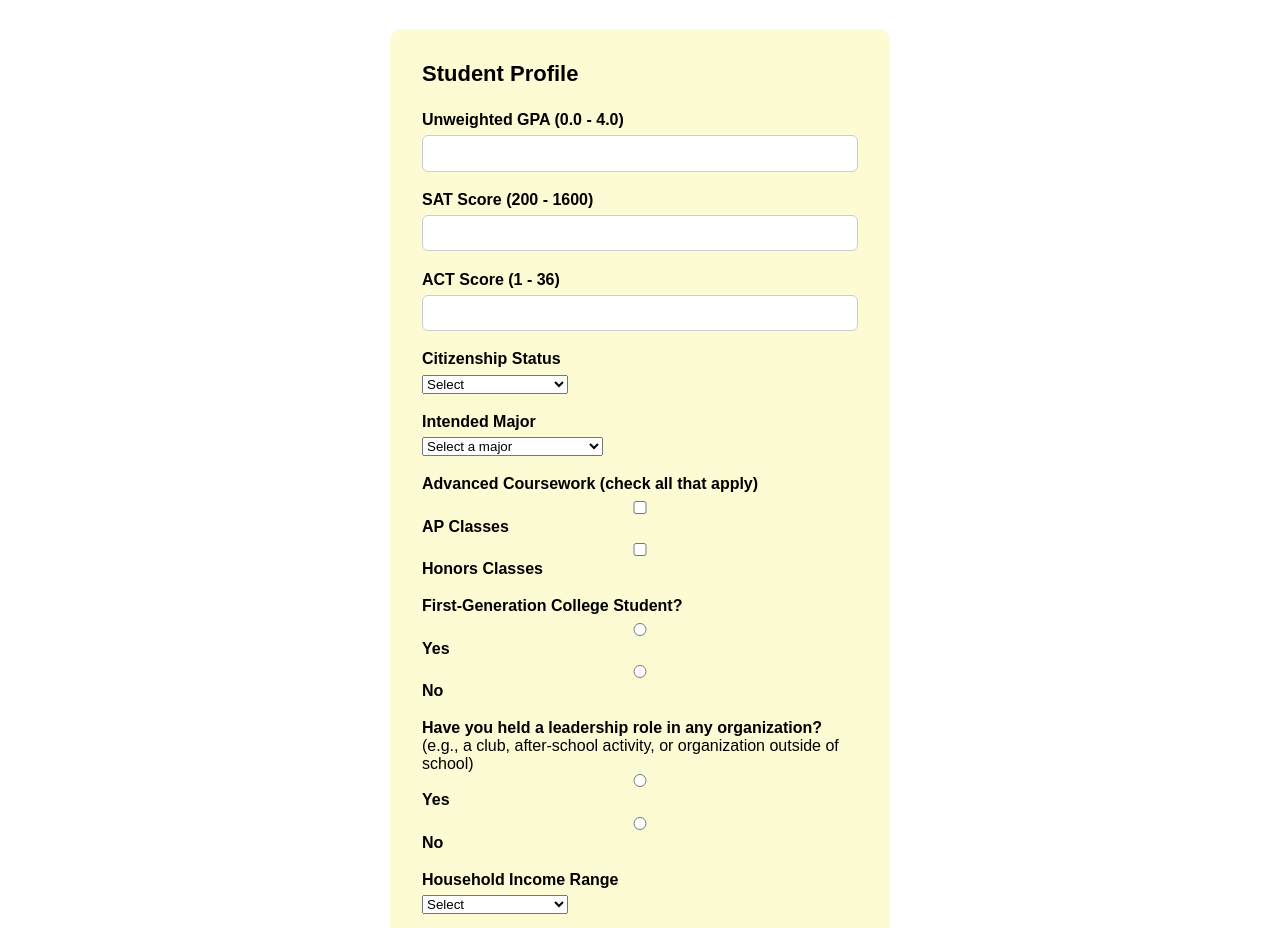
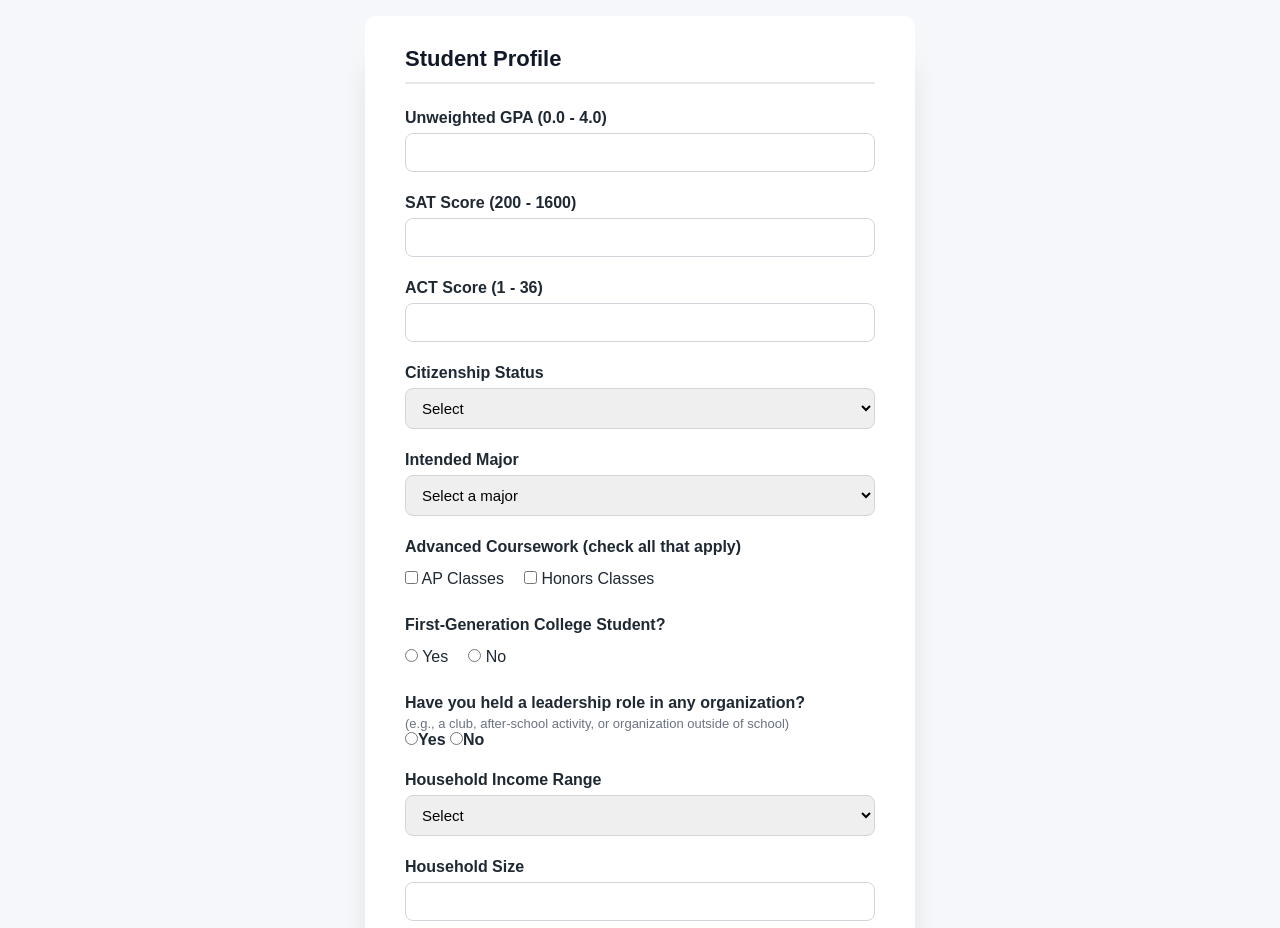
Before and after one commit to FangheZhang-git/FanghePlace, a plain HTML site: page second.html in a window 1280 px wide. Shown: the part 184-1112 px from the top of the page. Drawn offline with Linux system fonts and the light colour scheme.

Commit message:
Update Form Layout and Styles

```diff
--- a/css/second.css
+++ b/css/second.css
@@ -1,62 +1,126 @@
-/* Outside paper */
+body {
+  font-family: Arial, sans-serif;
+  background: #f5f7fb;
+  color: #1f2933;
+}
+
+/* Area outside the form */
 .searchBox {
   max-width: 1100px;
-  margin: 3rem auto;
+  margin: 40px auto;
   padding: 0 20px;
   text-align: center;
 }
 
+/* page title */
 .searchBox h2 {
-  font-size: 2rem;
+  font-size: 28px;
+  margin-bottom: 8px;
   color: #0000FF;
 }
 
 .subtitle {
-  margin-top: 0.5rem;
-  color: #555;
+  margin-top: 8px;
+  color: #6b7280;
+  margin-bottom: 30px;
 }
 
-
-
-/* Inside Form */
+/* Form */
 .searchForm {
-  background:#FDFBD4;
-  max-width: 500px;
+  background: #ffffff;
+  max-width: 550px;
   margin: 2rem auto;
-  padding: 2rem;
+  padding: 30px 40px;
   border-radius: 12px;
   text-align: left;
+  box-shadow: 0 50px 25px rgba(0, 0, 0, 0.08);
 }
 
 .searchForm h3 {
   font-size: 22px;
-  margin-bottom: 1.5rem;
-  color: black;
+  margin-bottom: 25px;
+  color: #111827;
+  border-bottom: 2px solid #e5e7eb;
+  padding-bottom: 10px;
 }
 
+/* Groups */
 .info {
-  margin-bottom: 1.2rem;
+  margin-bottom: 22px;
+  display: flex;
+  flex-direction: column;
 }
 
-label {
-  display: block;
-  margin-bottom: 0.4rem;
-  font-weight: bold;
+.info label {
+  font-weight: 600;
+  margin-bottom: 6px;
 }
 
-input {
-  width: 100%;
-  padding: 0.6rem;
-  border: 1px solid #ccc;
-  border-radius: 6px;
+.info p {
+  font-size: 13px;
+  color: #6b7280;
+  margin-top: 4px;
 }
 
+/* For inputs*/
+input[type="number"],
+select {
+  width: 100%;
+  padding: 10px 12px;
+  border-radius: 8px;
+  border: 1px solid #d1d5db;
+  font-size: 15px;
+}
+
+input:focus,
+select:focus {
+  outline: none;
+  border-color: #0000FF;
+}
+
+/* Checkbox && Radiogroups */
+.checkbox-group,
+.radio-group {
+  display: flex;
+  gap: 20px;
+  margin-top: 8px;
+}
+
+.checkbox-group label,
+.radio-group label {
+  font-weight: 500;
+  cursor: pointer;
+}
+
+/* ap/honor classes */
+.ap-inputs {
+  display: flex;
+  gap: 12px;
+}
+
+.ap-inputs input {
+  flex: 1;
+}
+
+/* SUBMIT button */
 button.primary {
   width: 100%;
-  padding: 0.7rem;
-  background: #0000FF;
+  margin-top: 30px;
+  padding: 14px;
+  font-size: 16px;
+  font-weight: 600;
+  background-color: #2563eb;
   color: white;
   border: none;
-  border-radius: 6px;
+  border-radius: 10px;
   cursor: pointer;
+  transition: background-color 0.2s, transform 0.1s;
 }
+
+button.primary:hover {
+  background-color: #0000FF;
+}
+
+button.primary:active {
+  transform: translateY(2px);
+}
--- a/javascript/scholarships.js
+++ b/javascript/scholarships.js
@@ -219,7 +219,7 @@ const scholarships = [
 
 
 
-    // merit + need
+    // merit (mainly) + need (partially)
 
     {
         name: "Gates Scholarship",
--- a/javascript/showTopBar.js
+++ b/javascript/showTopBar.js
@@ -1,6 +1,6 @@
 const resultsDiv = document.getElementById("results");
 const title = document.getElementById("title");
-
+//retrieving information from the url
 const params = new URLSearchParams(window.location.search);
 const query = params.get("query");
 
@@ -14,12 +14,12 @@ if (query) {
     if (matches.length === 0) {
         resultsDiv.innerHTML = "<p>No scholarships found.</p>";
     } else {
-        matches.forEach(renderScholarship);
+        matches.forEach(showScholarship);
     }
 }
 
 
-function renderScholarship(sch) {
+function showScholarship(sch) {
     const card = document.createElement("div");
     card.className = "scholarship-card";
 
--- a/second.html
+++ b/second.html
@@ -8,6 +8,7 @@
   <link rel="stylesheet" href="styles.css">
   <link rel="stylesheet" href="css/header.css">
   <link rel="stylesheet" href="css/second.css">
+  <link rel="stylesheet" href="css/form.css">
 </head>
 
 <body>
@@ -60,7 +61,7 @@
 
         <!-- State of Residency -->
         <div class="info" id="RESIDENCY" style="display: none">
-          <label for="residency">State of Residency</label>
+          <label for="residency" style="display:block">State of Residency</label>
           <select id="residency" >
             <option value="">Select your state</option>
             <option value="AL">Alabama</option>
@@ -100,7 +101,7 @@
         </div>
 
 
-        <!-- Coursework -->
+        <!-- AP && Honor Classes -->
         <div class="info">
           <label>Advanced Coursework (check all that apply)</label>
 
@@ -137,7 +138,7 @@
 
 
 
-        <!-- First-Gen -->
+        <!-- first generation student -->
         <div class="info">
           <label>First-Generation College Student?</label>
           <div class="radio-group">
@@ -146,7 +147,7 @@
           </div>
         </div>
 
-        <!-- Leadership -->
+        <!-- Leadership info -->
         <div class="info">
           <label id="Question">Have you held a leadership role in any organization?</label>
           <p>(e.g., a club, after-school activity, or organization outside of school)</p>
@@ -187,7 +188,7 @@
           </div>
         </div>
 
-        <!-- Essays -->
+        <!-- Willing to write essays -->
         <div class="info">
           <label>Willing to write essays?</label>
           <div class="radio-group">
--- a/styles.css
+++ b/styles.css
@@ -19,7 +19,7 @@ a{
   margin: 0;
 }
 
-/* Apply Rigth Now Button on the card */
+/* Apply Right Now button */
 
 .apply-right-now {
     display: inline-block;
```
Also changed, not shown: index.html (+1 -1 lines).
